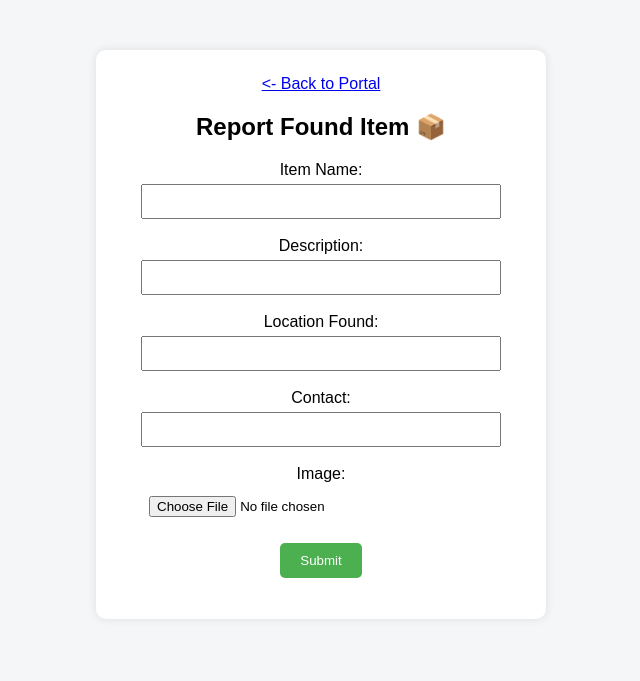
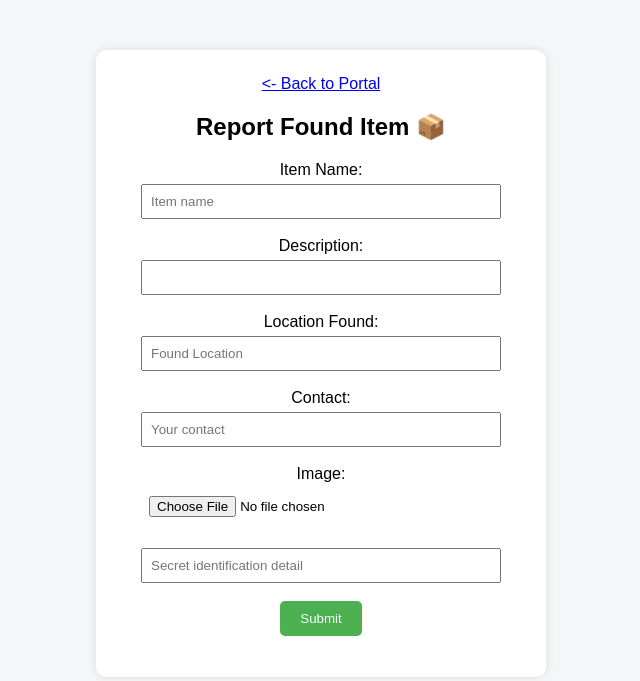
Before and after one commit to Sushmitha-sush419/Student-Support-Portal, a Flask app: page /found in a window 1280 px wide. Shown: the top 681 px of the page, without its empty margins (319-959 px from the left). Run offline with Flask 3, Linux system fonts and the light colour scheme.

Commit message:
added claim html file

```diff
--- a/Templates/found.html
+++ b/Templates/found.html
@@ -45,11 +45,12 @@
     <h2>Report Found Item 📦</h2>
 
     <form method="POST" enctype="multipart/form-data">
-    Item Name: <input type="text" name="item" required><br><br>
-    Description: <input type="text" name="description" required><br><br>
-    Location Found: <input type="text" name="location" required><br><br>
-    Contact: <input type="text" name="contact" required><br><br>
+    Item Name: <input type="text" name="item" placeholder="Item name" required><br><br>
+    Description: <input type="text" name="description"  required><br><br>
+    Location Found: <input type="text" name="location" placeholder="Found Location" required><br><br>
+    Contact: <input type="text" name="contact" placeholder="Your contact" required><br><br>
     Image: <input type="file" name="image"><br><br>
+    <input type="text" name="secret" placeholder="Secret identification detail" required><br><br>
 
     <button type="submit">Submit</button>
     </form>
--- a/Templates/lost.html
+++ b/Templates/lost.html
@@ -52,8 +52,10 @@
        Description: <input type="text" name="description"><br><br>
        Location: <input type="text" name="location"><br><br>
        Contact: <input type="text" name="contact"><br><br>
-       Image: <input type="file" name="image"><br><br>
 
+
+        Image:<br>
+          <input type="file" name="image"><br><br>
        <button type="submit">Submit</button>
        </form>
 </div>
--- a/app.py
+++ b/app.py
@@ -21,6 +21,7 @@ def init_db():
             location TEXT,
             contact TEXT,
             image TEXT
+
         )
 
     ''')
@@ -31,7 +32,8 @@ def init_db():
             description TEXT,
             location TEXT,
             contact TEXT,
-            image TEXT
+            image TEXT,
+            secret_answer Text
         )
     ''')
     conn.commit()
@@ -51,6 +53,7 @@ def lost():
         loc = request.form['location']
         contact = request.form['contact']
         file = request.files['image']
+        secret = request.form['secret']
 
         filename = ""
         if file:
@@ -61,7 +64,7 @@ def lost():
         cur = conn.cursor()
         cur.execute(
             "INSERT INTO lost_items (item_name, description, location, contact,image) VALUES (?, ?, ?, ?, ?)",
-            (item, desc, loc, contact, filename)
+            (item, desc, loc, contact, filename,)
         )
         conn.commit()
         conn.close()
@@ -102,6 +105,7 @@ def found():
         loc = request.form['location']
         contact = request.form['contact']
         file = request.files['image']
+        secret = request.form['secret']
 
         import os
 
@@ -120,18 +124,17 @@ def found():
         cur = conn.cursor()
 
         cur.execute(
-            "INSERT INTO found_items (item_name, description, location, contact, image) VALUES (?, ?, ?, ?, ?)",
-            (item, desc, loc, contact, filename)
+            "INSERT INTO found_items (item_name, description, location, contact, image, secret_answer) VALUES (? ,?, ?, ?, ?, ?)",
+            (item, desc, loc, contact, filename,secret)
         )
 
         conn.commit()
-        print("Inserted:",item, desc, loc, contact, filename)
-
         conn.close()
 
-        return redirect('view_found')
+        return redirect('/view_found')
 
     return render_template('found.html')
+
 @app.route('/view_found')
 def view_found():
     conn = sqlite3.connect('database.db')
@@ -140,10 +143,38 @@ def view_found():
 
     data = cur.fetchall()
     conn.close()
+    print(data)
 
+    return render_template("view_found.html", data=data)
+@app.route('/claim/<int:item_id>', methods=['GET', 'POST'])
+def claim(item_id):
+    conn = sqlite3.connect('database.db')
+    cur = conn.cursor()
 
+    # Get original lost item secret
+    cur.execute("SELECT secret_answer FROM found_items WHERE id=?", (item_id,))
+    result = cur.fetchone()
 
-    return render_template('view_found.html', items=data)
+    if request.method == 'POST':
+        name = request.form['name']
+        proof = request.form['proof']
+        secret_input = request.form['secret']
+
+        if result:
+            actual_secret = result[0]
+
+            # Verification logic
+            if secret_input.strip().lower() == actual_secret.strip().lower():
+                cur.execute("DELETE FROM found_items WHERE id=?", (item_id,))
+                conn.commit()
+                conn.close()
+                return "✅ Claim Verified Successfully!"
+            else:
+                conn.close()
+                return "❌ Verification Failed! Incorrect details."
+
+    conn.close()
+    return render_template('claim.html', item_id=item_id)
 
 if __name__ == '__main__':
     app.run(debug=True)
```
Also changed, not shown: Templates/claim.html (added, +43 -0 lines), Templates/view_found.html (+7 -5 lines), Templates/home.html (line endings or trailing spaces), database.db (deleted).
